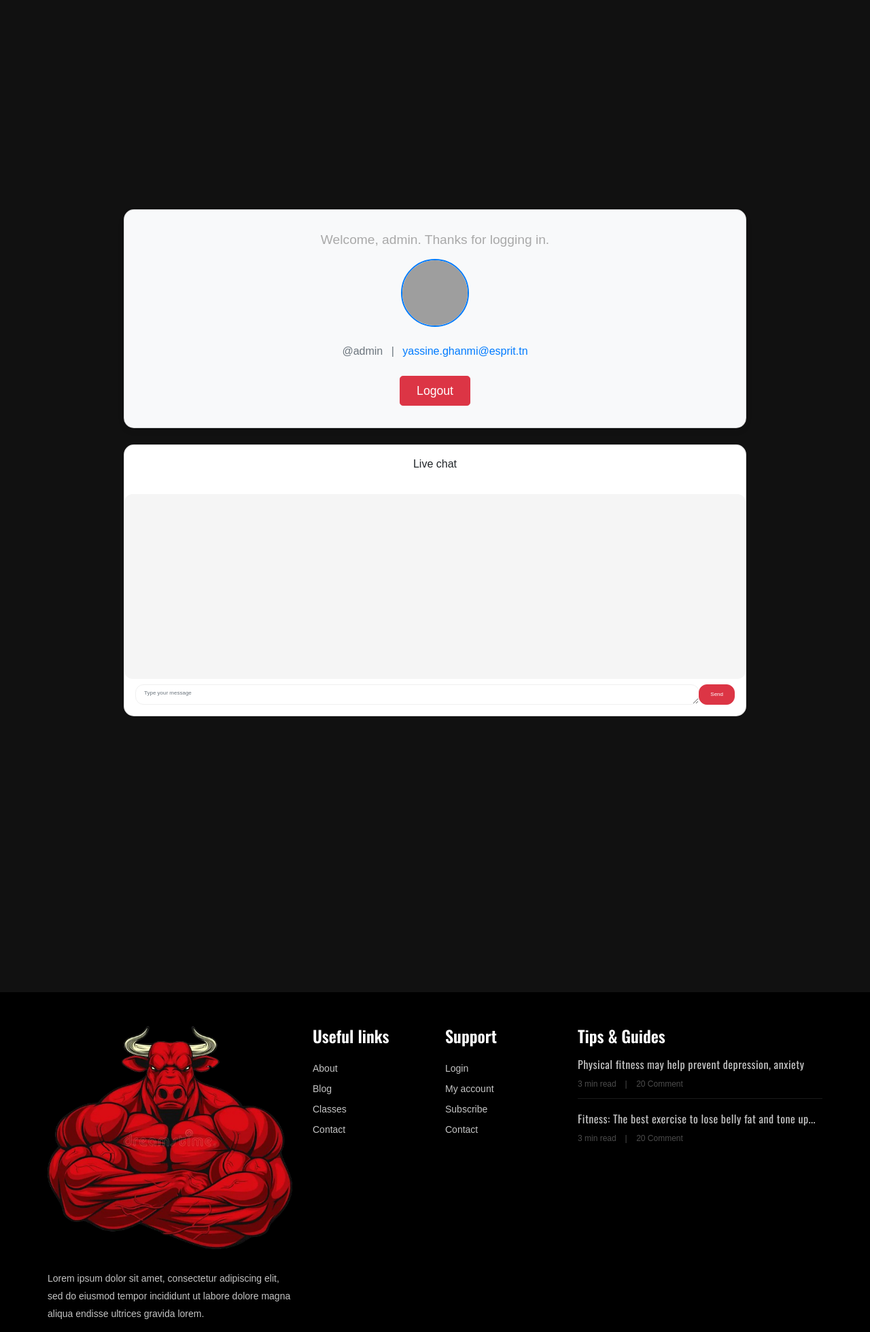
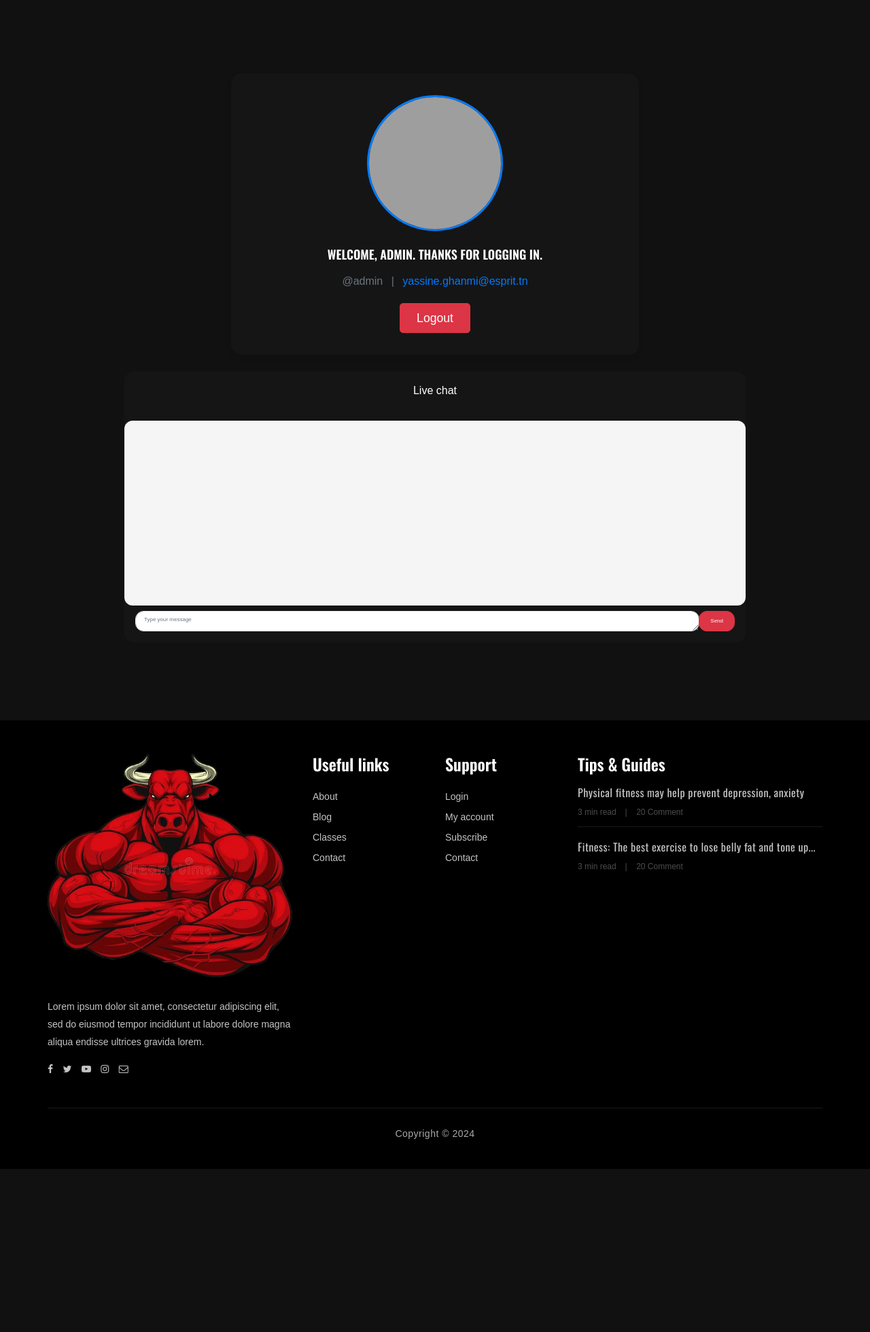
Before and after one commit to yassineghanmi/Inshape, a Django app: page /accounts/profile/ in a window 1280 px wide. Shown: the part 140-2100 px from the top of the page at 68% size. After the commit the page ends 1860 px from the top, so only its background shows below. Run offline with Django 5.2, Linux system fonts and the light colour scheme; a user stored in the database is signed in; some libraries are stand-ins or nearby versions; some web fonts are replaced; grey boxes are pictures that could not be loaded.

Commit message:
Improve ui in profile page

```diff
--- a/templates/profile.html
+++ b/templates/profile.html
@@ -5,7 +5,7 @@
 
 {% block content %}
 
-<section class="hero-section d-flex justify-content-center align-items-center" style="background-color: #111; height: 200vh;">
+<section class="hero-section d-flex justify-content-center align-items-center" style="background-color: #111; height: 150vh;">
     <div class="container" style="width: 80%;">
         <div class="row justify-content-center">
             <div class="col-12">
@@ -15,47 +15,57 @@
                     <section class="vh-100">
                         <div class="container py-5 h-100">
                             <div class="row d-flex align-items-start h-100">
-
                                 <!-- User Profile Section -->
-                                <div class="col-12 mb-4">
-                                    <div class="card" style="border-radius: 15px; background-color: #f8f9fa; box-shadow: 0 4px 8px rgba(0, 0, 0, 0.1);">
-                                        <div class="card-body text-center" style="padding: 2rem;">
-                                            <p class="text-black" style="font-size: 1.2rem; font-weight: 500;">
-                                                Welcome, {{ user.username }}. Thanks for logging in.
-                                            </p>
-                                            <div class="mt-3 mb-4">
+                                <div class="ts_item col-12 mb-4" style="background-color: #151515; border-radius: 15px; box-shadow: 0 4px 8px rgba(0, 0, 0, 0.1); padding: 2rem; max-width: 600px; margin-left: auto; margin-right: auto;">
+                                    <div class="row">
+                                        <div class="col-lg-12 text-center">
+                                            <!-- Profile Picture -->
+                                            <div class="ti_pic mb-4">
                                                 <img src="https://flajki.com/cdn/shop/files/52.png?v=1722699202"
                                                      class="rounded-circle img-fluid"
-                                                     style="width: 100px; height: 100px; border: 2px solid #007bff;" />
+                                                     style="width: 200px; height: 200px; border: 3px solid #007bff; transition: transform 0.3s ease;"
+                                                     alt="{{ user.username }}"
+                                                     onmouseover="this.style.transform='scale(1.1)';"
+                                                     onmouseout="this.style.transform='scale(1)';" />
                                             </div>
-                                            <h4 class="mb-2" style="font-size: 1.5rem; font-weight: 600;">
+
+                                            <!-- Welcome Message -->
+                                            <div class="ti_text">
+                                                <h5 style="color: #ffffff; font-weight: 600; text-transform: uppercase; margin-bottom: 8px;">
+                                                    Welcome, {{ user.username }}. Thanks for logging in.
+                                                </h5>
+
+                                                <!-- User Name -->
+                                                <h5 class="text-dark mb-3" style="font-size: 1.5rem; font-weight: 600;">
                                                     {{ user.first_name }} {{ user.last_name }}
-                                            </h4>
-                                            <p class="text-muted mb-4" style="font-size: 1rem;">
-                                                @{{ user.username }}
-                                                <span class="mx-2">|</span>
+                                                </h5>
+
+                                                <!-- Username and Email -->
+                                                <p class="text-muted" style="font-size: 1rem;">
+                                                    @{{ user.username }} <span class="mx-2">|</span>
                                                     <a href="#!" style="color: #007bff; text-decoration: none;">
                                                         {{ user.email }}
                                                     </a>
                                                 </p>
 
-                                            <form action="{% url 'logout' %}" method="post">
+                                                <!-- Logout Button -->
+                                                <form action="{% url 'logout' %}" method="post" style="margin-top: 20px;">
                                                     {% csrf_token %}
-                                                <button type="submit" data-mdb-button-init data-mdb-ripple-init
-                                                        class="btn btn-danger btn-rounded btn-lg"
-                                                        style="padding: 0.5rem 1.5rem; font-size: 1.1rem; transition: background-color 0.3s;">
+                                                    <button type="submit" class="btn btn-danger btn-rounded btn-lg"
+                                                            style="padding: 0.5rem 1.5rem; font-size: 1.1rem; transition: background-color 0.3s ease;">
                                                         Logout
                                                     </button>
                                                 </form>
                                             </div>
                                         </div>
                                     </div>
+                                </div>
 
                                 <!-- Live Chat Section -->
                                 <div class="col-12">
-                                    <div class="card" style="border-radius: 15px; width: 100%; height: 400px;">
+                                    <div class="card" style="border-radius: 15px; width: 100%; height: 400px; background-color: #151515;">
                                         <div class="d-flex flex-row justify-content-center p-3 adiv text-black">
-                                            <span class="pb-3">Live chat</span>
+                                            <span class="pb-3" style='color: #ffffff;'>Live chat</span>
                                         </div>
 
                                         <!-- Scrollable Chat Area -->
@@ -82,6 +92,7 @@
                             </div>
                         </div>
                     </section>
+
 
 
                     {% else %}
```
Also changed, not shown: db.sqlite3, 2 other files. Lines whose indentation alone changed are shown as unchanged.
